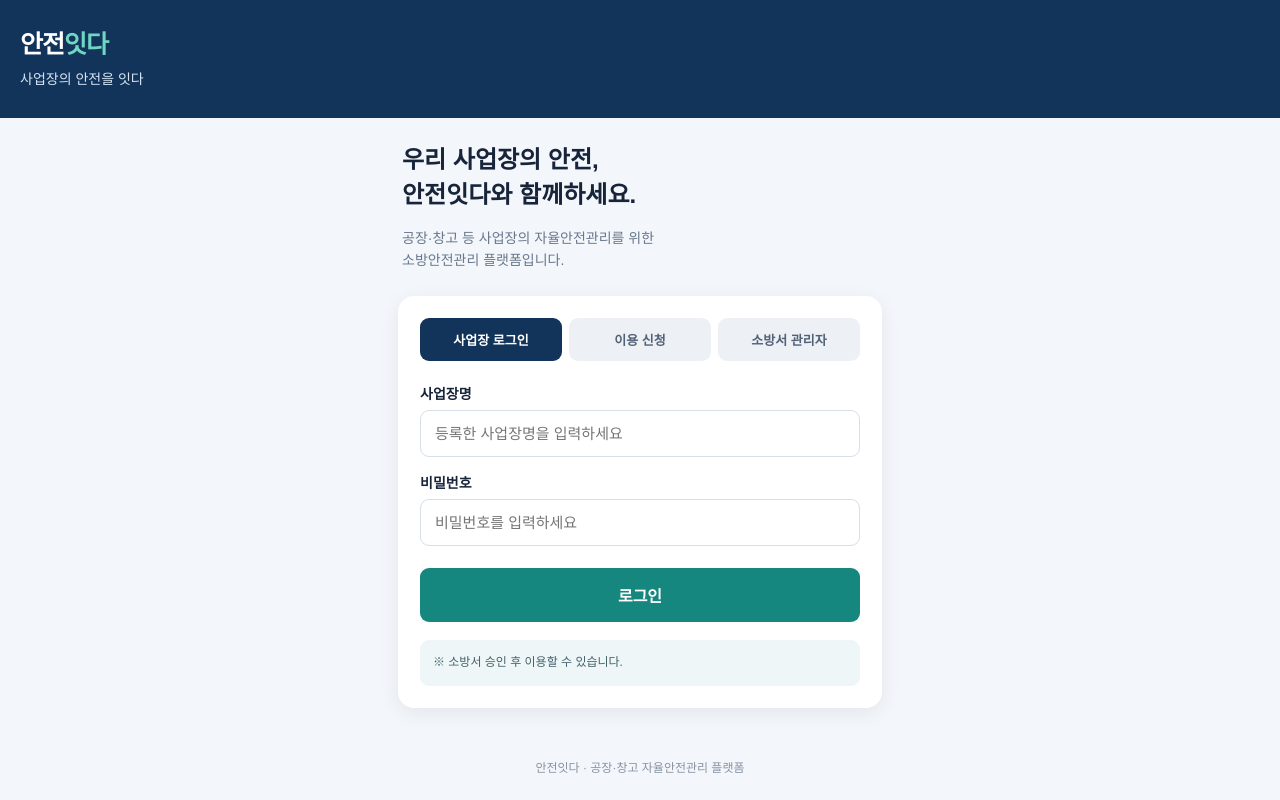
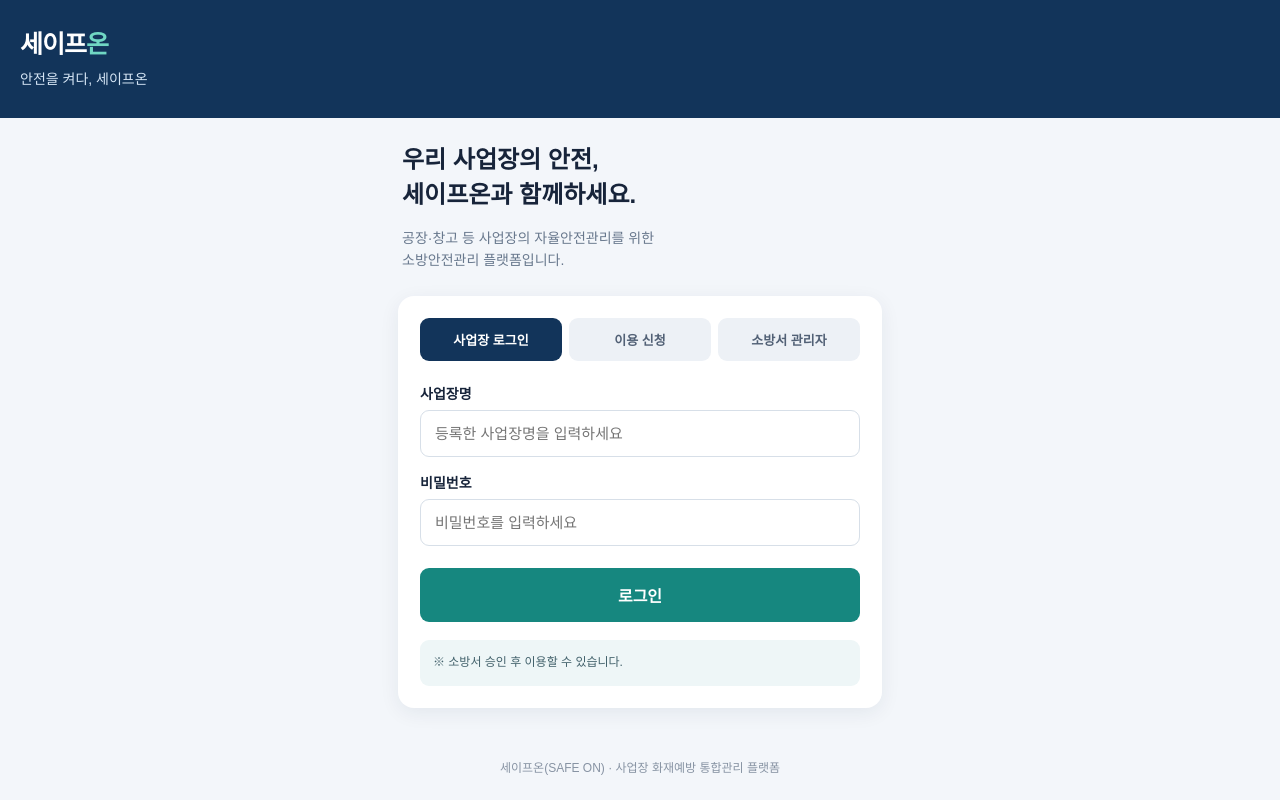
Before and after one commit to pw2942-arch/safety-itta, a plain HTML site: page index.html in a window 1280 px wide. Drawn offline with Linux system fonts and the light colour scheme.

Commit message:
Update index.html

```diff
--- a/index.html
+++ b/index.html
@@ -4,7 +4,7 @@
 <head>
 <meta charset="UTF-8">
 <meta name="viewport" content="width=device-width, initial-scale=1.0">
-<title>안전잇다 | 사업장의 안전을 잇다</title>
+<title>세이프온 | 사업장 화재예방 통합관리 플랫폼</title>
 <style>
 *{box-sizing:border-box}
 body{margin:0;font-family:"Noto Sans KR",Arial,sans-serif;background:#f3f6fa;color:#17243a}
@@ -46,13 +46,13 @@ footer{text-align:center;color:#8793a3;font-size:12px;padding:25px 10px}
 <body>
 
 <header>
-  <div class="brand">안전<span>잇다</span></div>
-  <div class="tagline">사업장의 안전을 잇다</div>
+ <div class="brand">세이프<span>온</span></div>
+  <div class="tagline">안전을 켜다, 세이프온</div>
 </header>
 
 <main>
   <section class="intro" id="intro">
-    <h1>우리 사업장의 안전,<br>안전잇다와 함께하세요.</h1>
+    <h1>우리 사업장의 안전,<br>세이프온과 함께하세요.</h1>
     <p>공장·창고 등 사업장의 자율안전관리를 위한<br>소방안전관리 플랫폼입니다.</p>
   </section>
 
@@ -124,7 +124,7 @@ footer{text-align:center;color:#8793a3;font-size:12px;padding:25px 10px}
   </section>
 </main>
 
-<footer>안전잇다 · 공장·창고 자율안전관리 플랫폼</footer>
+<footer>세이프온(SAFE ON) · 사업장 화재예방 통합관리 플랫폼</footer>
 
 <script>
 const SUPABASE_URL = "https://cldlrkgbqgyzzwhfazav.supabase.co";
```
